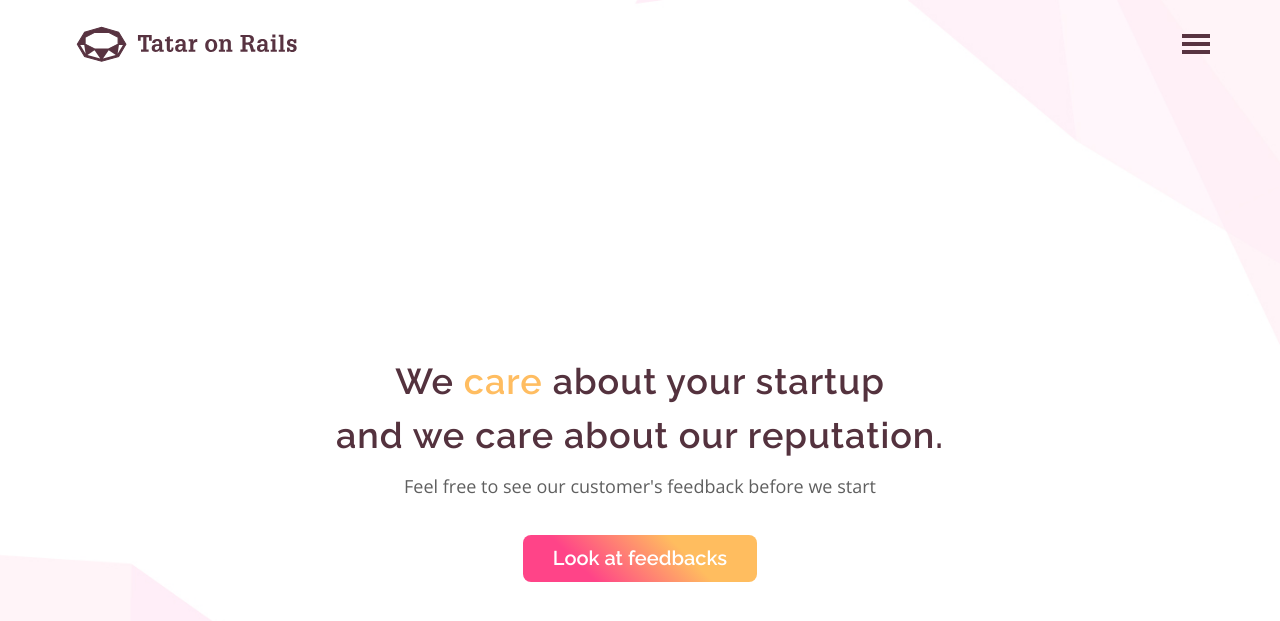
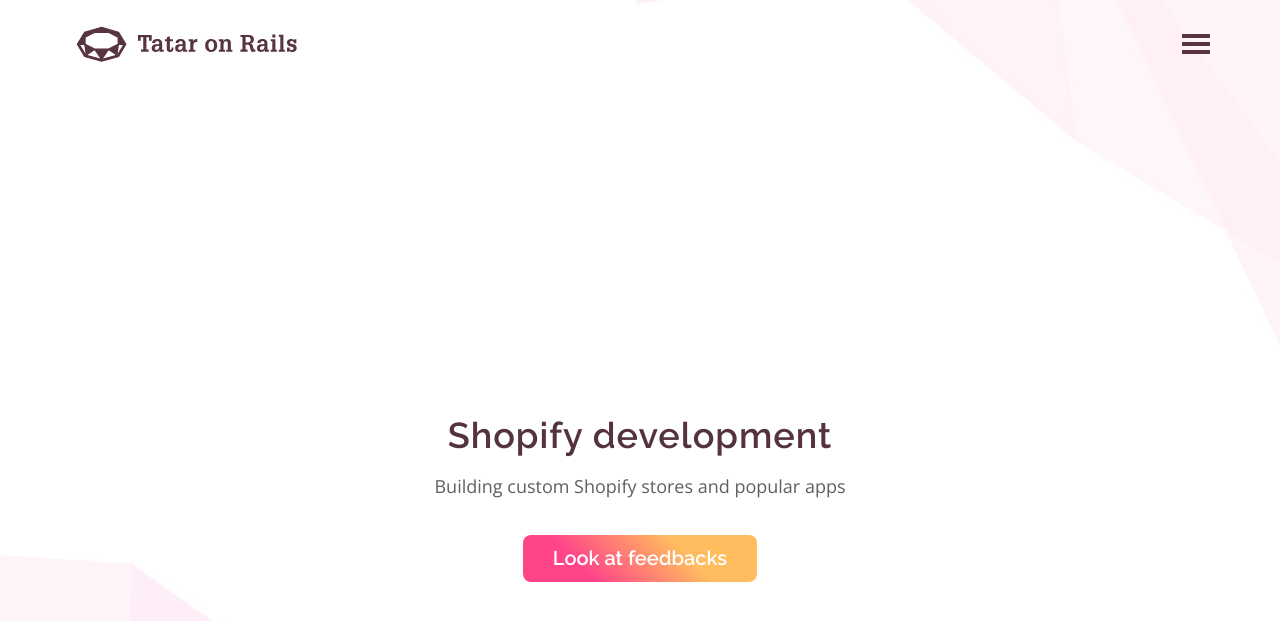
Before and after one commit to tataronrails/tataronrails.github.io, a Jekyll site: the page built from index.md, in a window 1280 px wide and 900 px high. Shown: the top 621 px of the window. Built offline with Jekyll 4.4.1, drawn with Linux system fonts in a browser that asks for light colours; our own code applies the rules of GitHub Pages for plain Markdown files.

Commit message:
shopify development. title change

```diff
--- a/_layouts/default.html
+++ b/_layouts/default.html
@@ -6,7 +6,7 @@
     <meta http-equiv="X-UA-Compatible" content="IE=edge">
     <meta name="viewport" content="width=device-width, initial-scale=1">
 
-    <title>Tatar on Rails - society of brilliant minds</title>
+    <title>Tatar on Rails - Shopify development</title>
 
     <!-- Bootstrap Core CSS -->
     <link href="/assets/css/bootstrap.min.css" rel="stylesheet">
@@ -96,11 +96,8 @@
                         <!-- Set the first background image using inline CSS below. -->
                         <div class="fill" style="background-image:url('assets/images/cover-one.jpg');"></div>
                         <div class="carousel-caption">
-                            <h1 class="animated slideInDown">
-
-                            We <span class="highlight">care</span> about your startup <br />and we care about our reputation.
-                            </h1>
-                            <p class="intro-text animated slideInUp" style="color:#5f5f5f">Feel free to see our customer's feedback before we start</p>
+                            <h1 class="animated slideInDown">Shopify development</h1>
+                            <p class="intro-text animated slideInUp" style="color:#5f5f5f">Building custom Shopify stores and popular apps</p>
                             <a href="#clients_feedbacks" class="btn btn-default btn-lg banner-button">Look at feedbacks </a>
                         </div>
                         <div class="overlay-detail"></div>
```
